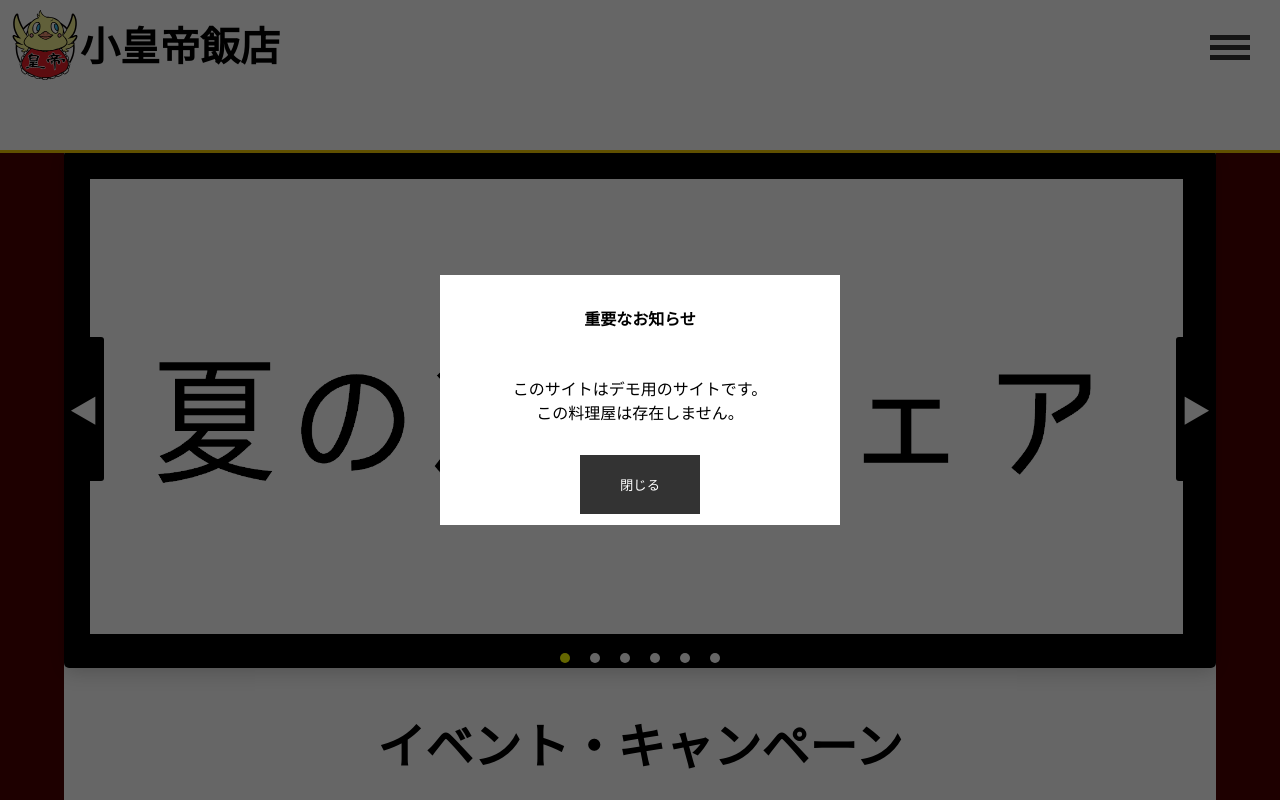
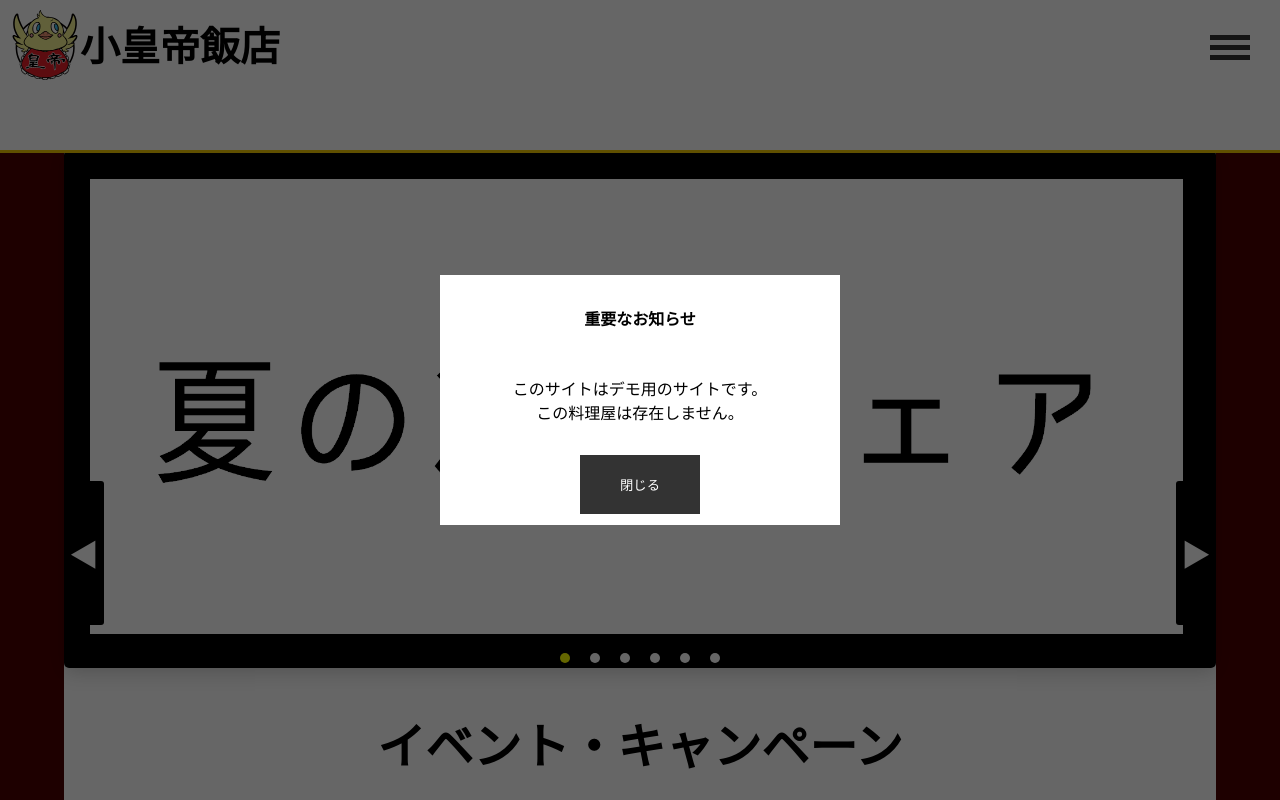
Before and after one commit to kotani002/LP_DemoPage, a PHP site: page / in a window 1280 px wide. Run offline with PHP 8.4, Linux system fonts and the light colour scheme; some libraries are stand-ins or nearby versions.

Commit message:
カルーセルエリアのナビゲーションボタンのcssの変更

```diff
--- a/css/carousel_area_style.css
+++ b/css/carousel_area_style.css
@@ -69,7 +69,7 @@
 .nav-button {
     position: absolute;
     top: 50%;
-    transform: translateY(-50%);
+    transform: translateY(50%);
     background-color: rgb(0, 0, 0);
     color: rgb(255, 255, 255);
     border: none;
@@ -97,6 +97,7 @@ input[type="radio"] {
 }
 
 /* ナビゲーションのドット */
+/*ドットをエリア外に出す*/
 .navigation {
     position:absolute;
     bottom: 5px;
```
